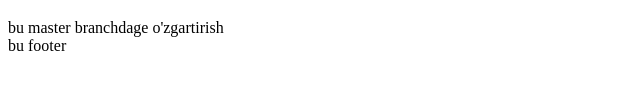
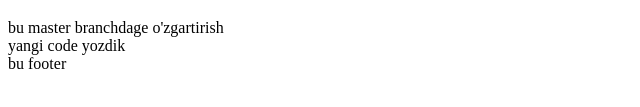
Before and after one commit to SukhrobNuraliev/project, a plain HTML site: page index.html in a window 1280 px wide. Shown: the part 201-308 px from the top of the page, without its empty margins (0-640 px from the left). Drawn offline with Linux system fonts and the light colour scheme.

Commit message:
yangi o'zgartirishlar

```diff
--- a/index.html
+++ b/index.html
@@ -25,6 +25,10 @@
         bu master branchdage o'zgartirish
     </div>
 
+    <div>
+        yangi code yozdik
+    </div>
+
     <footer>
         bu footer
     </footer>
```
Also changed, not shown: yangi file yaratdik/new.html (added).
